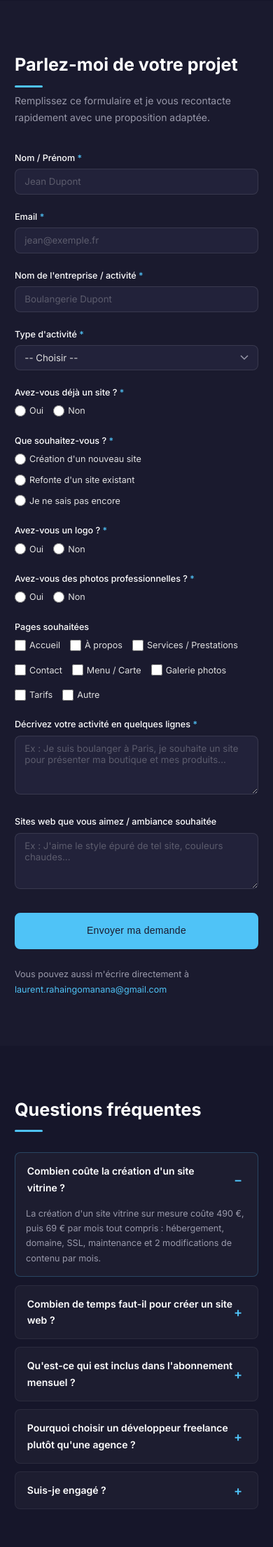
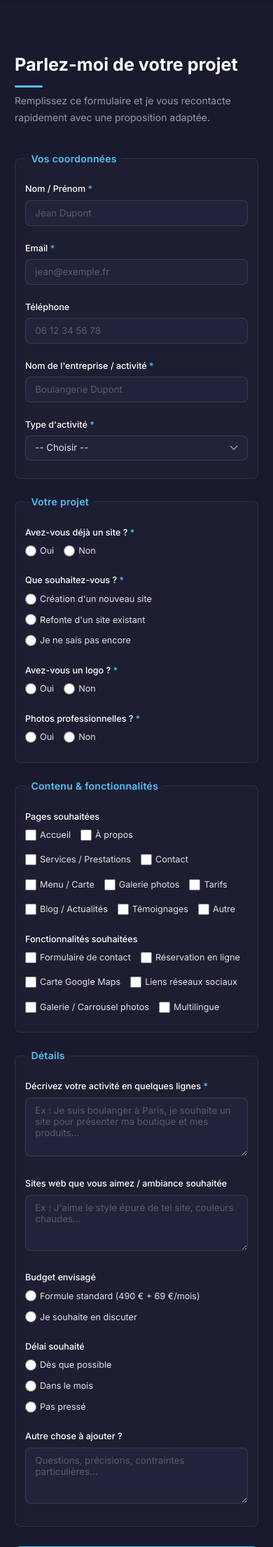
Before and after one commit to lolorahaingo/Site_Laurent, a PHP site: page /services in a window 390 px wide. Shown: the part 3930-6140 px from the top of the page at 70% size. Run offline with PHP 8.4, Linux system fonts and the light colour scheme.

Commit message:
Remplacement mailto par formulaire de contact via Cloudflare Worker + Resend
- Ajout contact-worker/ : Worker Cloudflare qui reçoit les données du formulaire et envoie les mails via Resend API
- Protections anti-spam : rate limiting (1 req/min/IP), honeypot, CORS, liste noire IP, coupe-circuit maintenance
- Formulaire enrichi avec fieldsets (coordonnées, projet, contenu, détails) et nouveaux champs (téléphone, fonctionnalités, budget, délai)
- États du formulaire : loading, succès, erreur avec fallback mailto
- Design amélioré : grille responsive, fieldsets stylisés, messages de statut

```diff
--- /dev/null
+++ b/contact-worker/wrangler.toml
@@ -0,0 +1,6 @@
+name = "contact-worker"
+main = "src/index.js"
+compatibility_date = "2024-01-01"
+
+# La clé API Resend est stockée comme secret (pas en dur ici)
+# Pour la configurer : wrangler secret put RESEND_API_KEY
--- a/services/form.js
+++ b/services/form.js
@@ -1,8 +1,11 @@
 (function () {
   'use strict';
 
+  var WORKER_URL = 'https://contact-worker.lolorahaingo.workers.dev';
+
   var form = document.getElementById('devis-form');
   var urlWrapper = document.getElementById('url-field-wrapper');
+  var submitBtn = form ? form.querySelector('button[type="submit"]') : null;
 
   if (!form) return;
 
@@ -14,12 +17,26 @@
         urlWrapper.classList.add('form__url-field--visible');
       } else {
         urlWrapper.classList.remove('form__url-field--visible');
-        // Clear the URL field when hiding
         var urlInput = document.getElementById('field-url');
         if (urlInput) urlInput.value = '';
       }
     });
   });
+
+  // --- Conditional "Autre" fields visibility ---
+  var typeSelect = document.getElementById('field-type');
+  var typeAutreWrapper = document.getElementById('type-autre-wrapper');
+  if (typeSelect && typeAutreWrapper) {
+    typeSelect.addEventListener('change', function () {
+      if (this.value === 'Autre') {
+        typeAutreWrapper.classList.add('form__url-field--visible');
+      } else {
+        typeAutreWrapper.classList.remove('form__url-field--visible');
+        var input = document.getElementById('field-type-autre');
+        if (input) input.value = '';
+      }
+    });
+  }
 
   // --- Form submission ---
   form.addEventListener('submit', function (e) {
@@ -27,7 +44,6 @@
 
     // Validate required fields
     if (!form.checkValidity()) {
-      // Trigger native validation UI
       form.reportValidity();
       return;
     }
@@ -35,50 +51,121 @@
     // Gather field values
     var nom = form.querySelector('#field-nom').value.trim();
     var email = form.querySelector('#field-email').value.trim();
+    var telephone = form.querySelector('#field-telephone').value.trim();
     var entreprise = form.querySelector('#field-entreprise').value.trim();
     var type = form.querySelector('#field-type').value;
+    var typeAutre = form.querySelector('#field-type-autre');
+    if (type === 'Autre' && typeAutre) type = typeAutre.value.trim() || 'Autre';
 
     var siteExistant = getRadioValue('site-existant');
     var urlExistant = form.querySelector('#field-url').value.trim();
     var souhait = getRadioValue('souhait');
     var logo = getRadioValue('logo');
     var photos = getRadioValue('photos');
+    var budget = getRadioValue('budget');
 
     var pages = getCheckboxValues('pages');
+    var fonctionnalites = getCheckboxValues('fonctionnalites');
     var description = form.querySelector('#field-description').value.trim();
     var ambiance = form.querySelector('#field-ambiance').value.trim();
+    var delai = getRadioValue('delai');
+    var commentaire = form.querySelector('#field-commentaire').value.trim();
 
-    // Build email body
-    var body = '';
-    body += 'Nom / Prenom : ' + nom + '\n';
-    body += 'Email : ' + email + '\n';
-    body += 'Entreprise / Activite : ' + entreprise + '\n';
-    body += 'Type d\'activite : ' + type + '\n';
-    body += '\n';
-    body += 'Site existant : ' + siteExistant + '\n';
-    if (siteExistant === 'Oui' && urlExistant) {
-      body += 'URL du site existant : ' + urlExistant + '\n';
-    }
-    body += 'Souhait : ' + souhait + '\n';
-    body += '\n';
-    body += 'Logo : ' + logo + '\n';
-    body += 'Photos professionnelles : ' + photos + '\n';
-    body += '\n';
-    body += 'Pages souhaitees : ' + (pages.length > 0 ? pages.join(', ') : 'Non precisees') + '\n';
-    body += '\n';
-    body += 'Description de l\'activite :\n' + description + '\n';
-    if (ambiance) {
-      body += '\nSites aimes / Ambiance souhaitee :\n' + ambiance + '\n';
+    // Build message for the Worker
+    var messageParts = [];
+    messageParts.push('Description de l\'activite :\n' + description);
+    if (ambiance) messageParts.push('Sites aimes / Ambiance souhaitee :\n' + ambiance);
+    if (commentaire) messageParts.push('Commentaire supplementaire :\n' + commentaire);
+
+    // Honeypot anti-spam
+    var honeypot = form.querySelector('input[name="_gotcha"]');
+    var gotchaValue = honeypot ? honeypot.value : '';
+
+    var data = {
+      nom: nom,
+      email: email,
+      message: messageParts.join('\n\n'),
+      _gotcha: gotchaValue,
+      // Champs specifiques au formulaire de devis
+      telephone: telephone,
+      entreprise: entreprise,
+      type: type,
+      siteExistant: siteExistant,
+      urlExistant: (siteExistant === 'Oui' && urlExistant) ? urlExistant : '',
+      souhait: souhait,
+      logo: logo,
+      photos: photos,
+      budget: budget,
+      pages: pages.length > 0 ? pages.join(', ') : 'Non precisees',
+      fonctionnalites: fonctionnalites.length > 0 ? fonctionnalites.join(', ') : 'Aucune',
+      delai: delai,
+      ambiance: ambiance
+    };
+
+    // Set loading state
+    setFormState('loading');
+
+    // Send to Worker
+    fetch(WORKER_URL, {
+      method: 'POST',
+      headers: { 'Content-Type': 'application/json' },
+      body: JSON.stringify(data)
+    })
+    .then(function (response) {
+      return response.json().then(function (json) {
+        if (response.ok && json.success) {
+          setFormState('success');
+        } else {
+          setFormState('error', json.error || 'Une erreur est survenue.');
+        }
+      });
+    })
+    .catch(function () {
+      setFormState('error', 'Impossible de contacter le serveur.');
+    });
+  });
+
+  // --- Form state management ---
+  function setFormState(state, errorMessage) {
+    // Remove any existing status message
+    var existing = form.parentNode.querySelector('.form__status');
+    if (existing) existing.remove();
+
+    if (state === 'loading') {
+      submitBtn.disabled = true;
+      submitBtn.classList.add('btn--loading');
+      submitBtn.textContent = 'Envoi en cours...';
     }
 
-    var subject = 'Demande de site web - ' + entreprise;
+    if (state === 'success') {
+      form.style.display = 'none';
+      var fallback = form.parentNode.querySelector('.form__fallback');
+      if (fallback) fallback.style.display = 'none';
 
-    var mailtoLink = 'mailto:laurent.rahaingomanana@gmail.com'
-      + '?subject=' + encodeURIComponent(subject)
-      + '&body=' + encodeURIComponent(body);
+      var msg = document.createElement('div');
+      msg.className = 'form__status form__status--success';
+      msg.innerHTML =
+        '<span class="form__status-icon">&#10003;</span>' +
+        '<h3>Demande envoy&eacute;e avec succ&egrave;s !</h3>' +
+        '<p>Merci pour votre int&eacute;r&ecirc;t. Je vous recontacte tr&egrave;s rapidement avec une proposition adapt&eacute;e.</p>';
+      form.parentNode.insertBefore(msg, form);
+    }
 
-    window.location.href = mailtoLink;
-  });
+    if (state === 'error') {
+      submitBtn.disabled = false;
+      submitBtn.classList.remove('btn--loading');
+      submitBtn.textContent = 'Envoyer ma demande';
+
+      var msg = document.createElement('div');
+      msg.className = 'form__status form__status--error';
+      msg.innerHTML =
+        '<span class="form__status-icon">&#10007;</span>' +
+        '<p>' + (errorMessage || 'Une erreur est survenue.') + '</p>' +
+        '<p>Vous pouvez aussi m\'&eacute;crire directement &agrave; ' +
+        '<a href="mailto:laurent.rahaingomanana@gmail.com">laurent.rahaingomanana@gmail.com</a></p>';
+      form.parentNode.insertBefore(msg, form);
+    }
+  }
 
   // --- Helpers ---
   function getRadioValue(name) {
--- a/services/index.html
+++ b/services/index.html
@@ -218,40 +218,66 @@
 
     <form class="form" id="devis-form" novalidate>
 
-      <!-- Nom / Pr&eacute;nom -->
+      <!-- Honeypot anti-spam : champ invisible pour les humains, rempli par les bots -->
+      <div style="position:absolute;left:-9999px;" aria-hidden="true">
+        <input type="text" name="_gotcha" tabindex="-1" autocomplete="off">
+      </div>
+
+      <!-- Section 1 : Vos coordonn&eacute;es -->
+      <fieldset class="form__fieldset">
+        <legend class="form__legend">Vos coordonn&eacute;es</legend>
+
+        <div class="form__row">
           <div class="form-group">
             <label class="form-group__label" for="field-nom">Nom / Pr&eacute;nom <span class="form-group__required">*</span></label>
             <input class="form-group__input" type="text" id="field-nom" name="nom" required maxlength="80" placeholder="Jean Dupont">
           </div>
-
-      <!-- Email -->
           <div class="form-group">
             <label class="form-group__label" for="field-email">Email <span class="form-group__required">*</span></label>
             <input class="form-group__input" type="email" id="field-email" name="email" required maxlength="100" placeholder="jean@exemple.fr">
           </div>
+        </div>
 
-      <!-- Entreprise -->
+        <div class="form__row">
+          <div class="form-group">
+            <label class="form-group__label" for="field-telephone">T&eacute;l&eacute;phone</label>
+            <input class="form-group__input" type="tel" id="field-telephone" name="telephone" maxlength="20" placeholder="06 12 34 56 78">
+          </div>
           <div class="form-group">
             <label class="form-group__label" for="field-entreprise">Nom de l'entreprise / activit&eacute; <span class="form-group__required">*</span></label>
             <input class="form-group__input" type="text" id="field-entreprise" name="entreprise" required maxlength="100" placeholder="Boulangerie Dupont">
           </div>
+        </div>
 
-      <!-- Type d'activit&eacute; -->
         <div class="form-group">
           <label class="form-group__label" for="field-type">Type d'activit&eacute; <span class="form-group__required">*</span></label>
           <select class="form-group__select" id="field-type" name="type" required>
             <option value="">-- Choisir --</option>
-          <option value="Restaurant / Bar">Restaurant / Bar</option>
+            <option value="Restaurant / Bar / Caf&eacute;">Restaurant / Bar / Caf&eacute;</option>
+            <option value="Boulangerie / P&acirc;tisserie">Boulangerie / P&acirc;tisserie</option>
             <option value="Artisan">Artisan</option>
-          <option value="Freelance / Indépendant">Freelance / Ind&eacute;pendant</option>
-          <option value="Commerce">Commerce</option>
-          <option value="PME">PME</option>
+            <option value="Freelance / Ind&eacute;pendant">Freelance / Ind&eacute;pendant</option>
+            <option value="Commerce de proximit&eacute;">Commerce de proximit&eacute;</option>
+            <option value="E-commerce">E-commerce</option>
+            <option value="PME / TPE">PME / TPE</option>
             <option value="Association">Association</option>
+            <option value="Profession lib&eacute;rale">Profession lib&eacute;rale</option>
+            <option value="Coach / Consultant">Coach / Consultant</option>
             <option value="Autre">Autre</option>
           </select>
         </div>
 
-      <!-- Site existant ? -->
+        <!-- Pr&eacute;cision si "Autre" -->
+        <div class="form-group form__url-field" id="type-autre-wrapper">
+          <label class="form-group__label" for="field-type-autre">Pr&eacute;cisez votre activit&eacute;</label>
+          <input class="form-group__input" type="text" id="field-type-autre" name="type-autre" maxlength="100" placeholder="Ex : Photographe, Architecte...">
+        </div>
+      </fieldset>
+
+      <!-- Section 2 : Votre projet -->
+      <fieldset class="form__fieldset">
+        <legend class="form__legend">Votre projet</legend>
+
         <div class="form-group">
           <span class="form-group__label">Avez-vous d&eacute;j&agrave; un site ? <span class="form-group__required">*</span></span>
           <div class="form-group__radio">
@@ -260,23 +286,21 @@
           </div>
         </div>
 
-      <!-- URL conditionnelle -->
         <div class="form-group form__url-field" id="url-field-wrapper">
           <label class="form-group__label" for="field-url">Adresse du site existant</label>
           <input class="form-group__input" type="url" id="field-url" name="url-existant" maxlength="200" placeholder="https://mon-site.fr">
         </div>
 
-      <!-- Que souhaitez-vous ? -->
         <div class="form-group">
           <span class="form-group__label">Que souhaitez-vous ? <span class="form-group__required">*</span></span>
           <div class="form-group__radio form-group__radio--vertical">
-          <label><input type="radio" name="souhait" value="Création d'un nouveau site" required> Cr&eacute;ation d'un nouveau site</label>
+            <label><input type="radio" name="souhait" value="Cr&eacute;ation d'un nouveau site" required> Cr&eacute;ation d'un nouveau site</label>
             <label><input type="radio" name="souhait" value="Refonte d'un site existant"> Refonte d'un site existant</label>
             <label><input type="radio" name="souhait" value="Je ne sais pas encore"> Je ne sais pas encore</label>
           </div>
         </div>
 
-      <!-- Logo -->
+        <div class="form__row">
           <div class="form-group">
             <span class="form-group__label">Avez-vous un logo ? <span class="form-group__required">*</span></span>
             <div class="form-group__radio">
@@ -284,42 +308,86 @@
               <label><input type="radio" name="logo" value="Non"> Non</label>
             </div>
           </div>
-
-      <!-- Photos -->
           <div class="form-group">
-        <span class="form-group__label">Avez-vous des photos professionnelles ? <span class="form-group__required">*</span></span>
+            <span class="form-group__label">Photos professionnelles ? <span class="form-group__required">*</span></span>
             <div class="form-group__radio">
               <label><input type="radio" name="photos" value="Oui" required> Oui</label>
               <label><input type="radio" name="photos" value="Non"> Non</label>
             </div>
           </div>
+        </div>
+      </fieldset>
 
-      <!-- Pages souhait&eacute;es -->
+      <!-- Section 3 : Contenu & fonctionnalit&eacute;s -->
+      <fieldset class="form__fieldset">
+        <legend class="form__legend">Contenu &amp; fonctionnalit&eacute;s</legend>
+
         <div class="form-group">
           <span class="form-group__label">Pages souhait&eacute;es</span>
           <div class="form-group__checkbox">
             <label><input type="checkbox" name="pages" value="Accueil"> Accueil</label>
-          <label><input type="checkbox" name="pages" value="À propos"> &Agrave; propos</label>
+            <label><input type="checkbox" name="pages" value="&Agrave; propos"> &Agrave; propos</label>
             <label><input type="checkbox" name="pages" value="Services / Prestations"> Services / Prestations</label>
             <label><input type="checkbox" name="pages" value="Contact"> Contact</label>
             <label><input type="checkbox" name="pages" value="Menu / Carte"> Menu / Carte</label>
             <label><input type="checkbox" name="pages" value="Galerie photos"> Galerie photos</label>
             <label><input type="checkbox" name="pages" value="Tarifs"> Tarifs</label>
+            <label><input type="checkbox" name="pages" value="Blog / Actualit&eacute;s"> Blog / Actualit&eacute;s</label>
+            <label><input type="checkbox" name="pages" value="T&eacute;moignages"> T&eacute;moignages</label>
             <label><input type="checkbox" name="pages" value="Autre"> Autre</label>
           </div>
         </div>
 
-      <!-- Description activit&eacute; -->
+        <div class="form-group">
+          <span class="form-group__label">Fonctionnalit&eacute;s souhait&eacute;es</span>
+          <div class="form-group__checkbox">
+            <label><input type="checkbox" name="fonctionnalites" value="Formulaire de contact"> Formulaire de contact</label>
+            <label><input type="checkbox" name="fonctionnalites" value="R&eacute;servation en ligne"> R&eacute;servation en ligne</label>
+            <label><input type="checkbox" name="fonctionnalites" value="Carte Google Maps"> Carte Google Maps</label>
+            <label><input type="checkbox" name="fonctionnalites" value="Liens r&eacute;seaux sociaux"> Liens r&eacute;seaux sociaux</label>
+            <label><input type="checkbox" name="fonctionnalites" value="Galerie / Carrousel photos"> Galerie / Carrousel photos</label>
+            <label><input type="checkbox" name="fonctionnalites" value="Multilingue"> Multilingue</label>
+          </div>
+        </div>
+      </fieldset>
+
+      <!-- Section 4 : D&eacute;tails -->
+      <fieldset class="form__fieldset">
+        <legend class="form__legend">D&eacute;tails</legend>
+
         <div class="form-group">
           <label class="form-group__label" for="field-description">D&eacute;crivez votre activit&eacute; en quelques lignes <span class="form-group__required">*</span></label>
-        <textarea class="form-group__textarea" id="field-description" name="description" required maxlength="500" rows="4" placeholder="Ex : Je suis boulanger &agrave; Paris, je souhaite un site pour pr&eacute;senter ma boutique et mes produits..."></textarea>
+          <textarea class="form-group__textarea" id="field-description" name="description" required maxlength="800" rows="4" placeholder="Ex : Je suis boulanger &agrave; Paris, je souhaite un site pour pr&eacute;senter ma boutique et mes produits..."></textarea>
         </div>
 
-      <!-- Ambiance -->
         <div class="form-group">
           <label class="form-group__label" for="field-ambiance">Sites web que vous aimez / ambiance souhait&eacute;e</label>
-        <textarea class="form-group__textarea" id="field-ambiance" name="ambiance" maxlength="300" rows="3" placeholder="Ex : J'aime le style &eacute;pur&eacute; de tel site, couleurs chaudes..."></textarea>
+          <textarea class="form-group__textarea" id="field-ambiance" name="ambiance" maxlength="500" rows="3" placeholder="Ex : J'aime le style &eacute;pur&eacute; de tel site, couleurs chaudes..."></textarea>
         </div>
+
+        <div class="form__row">
+          <div class="form-group">
+            <span class="form-group__label">Budget envisag&eacute;</span>
+            <div class="form-group__radio form-group__radio--vertical">
+              <label><input type="radio" name="budget" value="Formule standard (490&euro; + 69&euro;/mois)"> Formule standard (490&nbsp;&euro; + 69&nbsp;&euro;/mois)</label>
+              <label><input type="radio" name="budget" value="Je souhaite en discuter"> Je souhaite en discuter</label>
+            </div>
+          </div>
+          <div class="form-group">
+            <span class="form-group__label">D&eacute;lai souhait&eacute;</span>
+            <div class="form-group__radio form-group__radio--vertical">
+              <label><input type="radio" name="delai" value="D&egrave;s que possible"> D&egrave;s que possible</label>
+              <label><input type="radio" name="delai" value="Dans le mois"> Dans le mois</label>
+              <label><input type="radio" name="delai" value="Pas press&eacute;"> Pas press&eacute;</label>
+            </div>
+          </div>
+        </div>
+
+        <div class="form-group">
+          <label class="form-group__label" for="field-commentaire">Autre chose &agrave; ajouter ?</label>
+          <textarea class="form-group__textarea" id="field-commentaire" name="commentaire" maxlength="500" rows="2" placeholder="Questions, pr&eacute;cisions, contraintes particuli&egrave;res..."></textarea>
+        </div>
+      </fieldset>
 
       <!-- Submit -->
       <div class="form-group form-group--submit">
--- a/style.css
+++ b/style.css
@@ -1065,10 +1065,30 @@ details[open] > .faq__question::after {
 }
 
 .form {
-  max-width: 650px;
+  max-width: 700px;
   margin-top: 2em;
   margin-left: auto;
   margin-right: auto;
+}
+.form__fieldset {
+  border: 1px solid rgba(255, 255, 255, 0.08);
+  border-radius: 8px;
+  padding: 1.8em 1.5em 0.5em;
+  margin-bottom: 1.5em;
+  background-color: rgba(255, 255, 255, 0.02);
+}
+.form__legend {
+  font-family: "Inter", "Barlow", sans-serif;
+  font-size: 1rem;
+  font-weight: 600;
+  color: #4fc3f7;
+  padding: 0 0.6em;
+  letter-spacing: 0.02em;
+}
+.form__row {
+  display: grid;
+  grid-template-columns: 1fr 1fr;
+  gap: 1em;
 }
 .form__url-field {
   display: none;
@@ -1080,9 +1100,61 @@ details[open] > .faq__question::after {
   margin-top: 2em;
   font-size: 0.9rem;
   color: #9999aa;
-  max-width: 650px;
+  max-width: 700px;
   margin-left: auto;
   margin-right: auto;
+  text-align: center;
+}
+.form__status {
+  max-width: 700px;
+  margin: 2em auto;
+  padding: 2em;
+  border-radius: 8px;
+  text-align: center;
+}
+.form__status--success {
+  background-color: rgba(76, 175, 80, 0.1);
+  border: 1px solid rgba(76, 175, 80, 0.3);
+}
+.form__status--success h3 {
+  color: #4caf50;
+  font-size: 1.2rem;
+  margin-bottom: 0.5em;
+}
+.form__status--success p {
+  color: #e0e0e0;
+  font-size: 0.95rem;
+}
+.form__status--error {
+  background-color: rgba(244, 67, 54, 0.1);
+  border: 1px solid rgba(244, 67, 54, 0.3);
+  margin-bottom: 1.5em;
+}
+.form__status--error p {
+  color: #e0e0e0;
+  font-size: 0.9rem;
+  margin-bottom: 0.3em;
+}
+.form__status--error a {
+  color: #4fc3f7;
+}
+.form__status-icon {
+  display: inline-flex;
+  align-items: center;
+  justify-content: center;
+  width: 48px;
+  height: 48px;
+  border-radius: 50%;
+  font-size: 1.5rem;
+  margin-bottom: 0.8em;
+}
+.form__status--success .form__status-icon {
+  background-color: rgba(76, 175, 80, 0.15);
+  color: #4caf50;
+}
+.form__status--error .form__status-icon {
+  background-color: rgba(244, 67, 54, 0.15);
+  color: #f44336;
 }
 
 .form-group {
@@ -1160,10 +1232,17 @@ details[open] > .faq__question::after {
 }
 .form-group--submit {
   margin-top: 2em;
+  text-align: center;
 }
 .form-group--submit .btn {
   min-height: 48px;
   line-height: 1.4;
+}
+
+.btn--loading {
+  opacity: 0.7;
+  cursor: not-allowed;
+  position: relative;
 }
 
 @media screen and (max-width: 768px) {
@@ -1172,6 +1251,13 @@ details[open] > .faq__question::after {
     width: 100%;
     padding: 1em 1.8em;
     font-size: 1rem;
+  }
+  .form__row {
+    grid-template-columns: 1fr;
+    gap: 0;
+  }
+  .form__fieldset {
+    padding: 1.5em 1em 0.3em;
   }
 }
 @media screen and (max-width: 900px) {
--- a/style.scss
+++ b/style.scss
@@ -1262,10 +1262,33 @@ ul {
 
 // --- Form ---
 .form {
-  max-width: 650px;
+  max-width: 700px;
   margin-top: 2em;
   margin-left: auto;
   margin-right: auto;
+
+  &__fieldset {
+    border: 1px solid rgba($color-white, 0.08);
+    border-radius: $radius;
+    padding: 1.8em 1.5em 0.5em;
+    margin-bottom: 1.5em;
+    background-color: rgba($color-white, 0.02);
+  }
+
+  &__legend {
+    font-family: $font-heading;
+    font-size: 1rem;
+    font-weight: 600;
+    color: $color-accent;
+    padding: 0 0.6em;
+    letter-spacing: 0.02em;
+  }
+
+  &__row {
+    display: grid;
+    grid-template-columns: 1fr 1fr;
+    gap: 1em;
+  }
 
   &__url-field {
     display: none;
@@ -1279,9 +1302,71 @@ ul {
     margin-top: 2em;
     font-size: 0.9rem;
     color: $color-text-dim;
-    max-width: 650px;
+    max-width: 700px;
     margin-left: auto;
     margin-right: auto;
+    text-align: center;
+  }
+
+  &__status {
+    max-width: 700px;
+    margin: 2em auto;
+    padding: 2em;
+    border-radius: $radius;
+    text-align: center;
+
+    &--success {
+      background-color: rgba(#4caf50, 0.1);
+      border: 1px solid rgba(#4caf50, 0.3);
+
+      h3 {
+        color: #4caf50;
+        font-size: 1.2rem;
+        margin-bottom: 0.5em;
+      }
+
+      p {
+        color: $color-text;
+        font-size: 0.95rem;
+      }
+    }
+
+    &--error {
+      background-color: rgba(#f44336, 0.1);
+      border: 1px solid rgba(#f44336, 0.3);
+      margin-bottom: 1.5em;
+
+      p {
+        color: $color-text;
+        font-size: 0.9rem;
+        margin-bottom: 0.3em;
+      }
+
+      a {
+        color: $color-accent;
+      }
+    }
+  }
+
+  &__status-icon {
+    display: inline-flex;
+    align-items: center;
+    justify-content: center;
+    width: 48px;
+    height: 48px;
+    border-radius: 50%;
+    font-size: 1.5rem;
+    margin-bottom: 0.8em;
+
+    .form__status--success & {
+      background-color: rgba(#4caf50, 0.15);
+      color: #4caf50;
+    }
+
+    .form__status--error & {
+      background-color: rgba(#f44336, 0.15);
+      color: #f44336;
+    }
   }
 }
 
@@ -1374,12 +1459,19 @@ ul {
 
   &--submit {
     margin-top: 2em;
+    text-align: center;
 
     .btn {
       min-height: 48px;
       line-height: 1.4;
     }
   }
+}
+
+.btn--loading {
+  opacity: 0.7;
+  cursor: not-allowed;
+  position: relative;
 }
 
 @media screen and (max-width: 768px) {
@@ -1389,6 +1481,15 @@ ul {
     padding: 1em 1.8em;
     font-size: 1rem;
   }
+
+  .form__row {
+    grid-template-columns: 1fr;
+    gap: 0;
+  }
+
+  .form__fieldset {
+    padding: 1.5em 1em 0.3em;
+  }
 }
 
 // --- Services page responsive ---
```
Also changed, not shown: contact-worker/package.json (added, +9 -0 lines), contact-worker/src/index.js (added, +225 -0 lines), 2 other files. Lines whose indentation alone changed are shown as unchanged.
